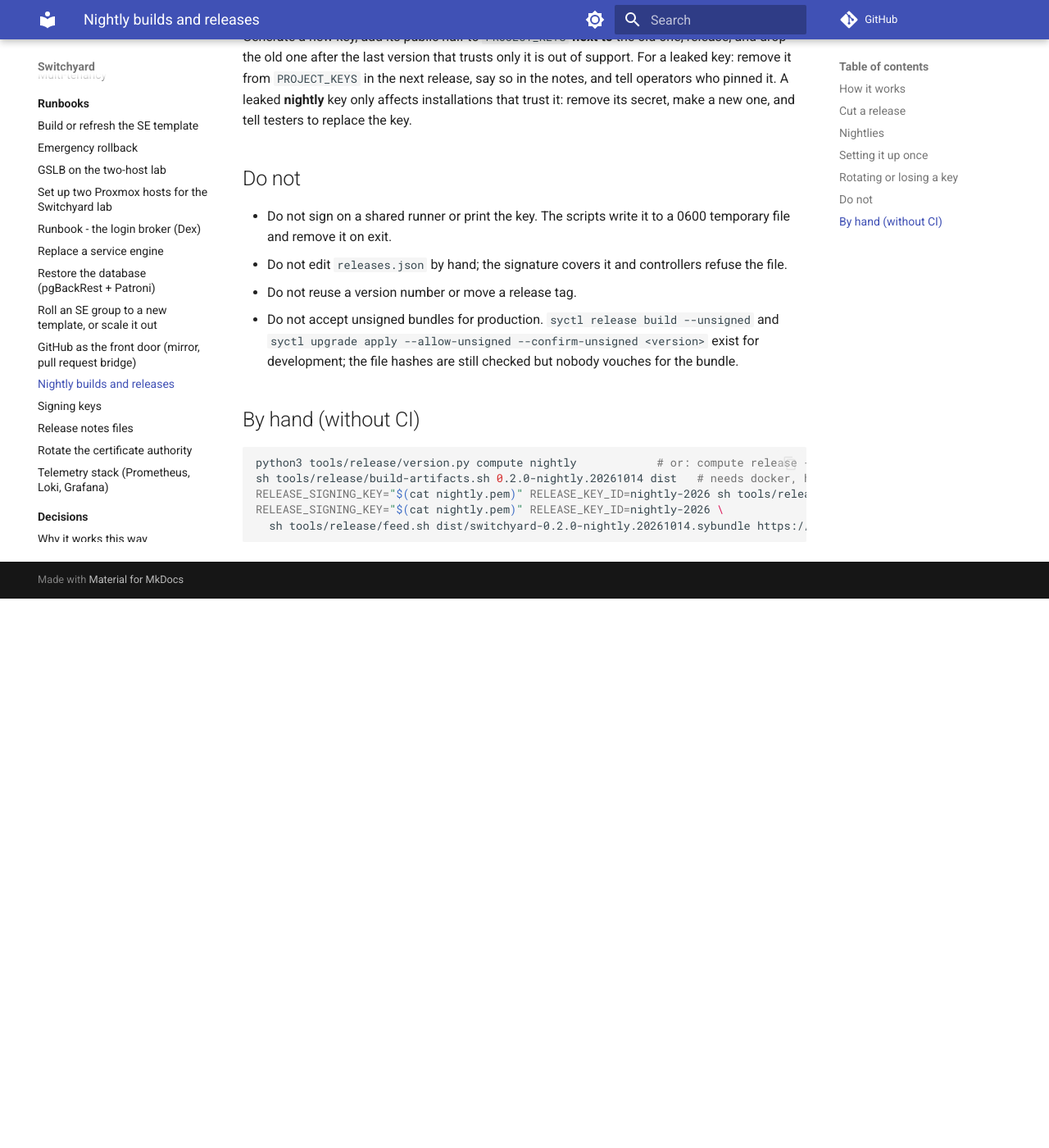
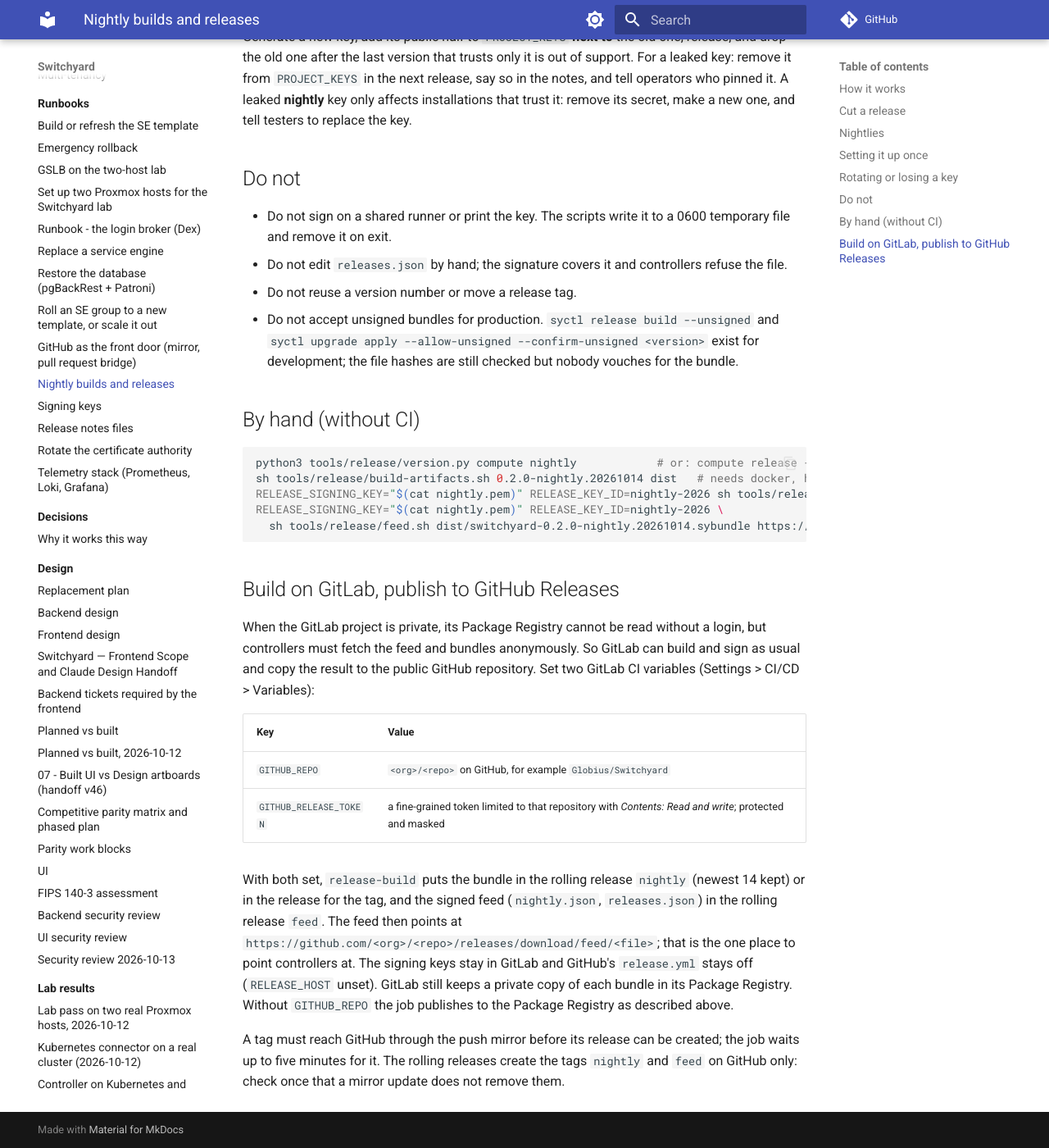
Before and after one commit to Globius/Switchyard, an MkDocs documentation site: the page built from docs/runbooks/release.md, in a window 1280 px wide and 1400 px high, scrolled down 3077 px. Shown: the whole window at 82% size. Built offline with MkDocs 1.6.1 and Material for MkDocs 9.7.7, drawn with Linux system fonts in a browser that asks for light colours; comment, search, counter and statistics services are not loaded; before the commit the page ends 3807 px from its top, so only the background shows below that.

Commit message:
Release: GitLab builds and signs, then publishes to GitHub Releases when GITHUB_REPO is set
Controllers read the feed anonymously and the GitLab project is private, so the public copy lives in the GitHub
rolling releases nightly and feed (and a release per tag). Without GITHUB_REPO nothing changes.

Co-Authored-By: Claude Sonnet 5.5 <noreply@anthropic.com>

````diff
--- a/docs/adr/0206-nightly-and-release-builds.md
+++ b/docs/adr/0206-nightly-and-release-builds.md
@@ -37,7 +37,8 @@ install, releases cut when we are ready (`0.1.0`, `1.0.0`, release candidates),
   `.gitlab-ci.yml` job for job (and the UI check is new on both).
 - **One host publishes.** The CI variable `RELEASE_HOST` (`gitlab` by default, or `github`) decides; the other host still runs the checks.
   Otherwise a tag would produce two different signed bundles. Feeds live in one fixed place per host (GitLab: Package Registry
-  `switchyard-feed/latest/`; GitHub: the rolling release `feed`).
+  `switchyard-feed/latest/`; GitHub: the rolling release `feed`). GitLab can also build and sign, then copy the bundle and feed to GitHub
+  Releases when `GITHUB_REPO` and `GITHUB_RELEASE_TOKEN` are set, which is how a private GitLab serves a public feed (release runbook).
 
 ## Consequences
 
--- a/docs/runbooks/release.md
+++ b/docs/runbooks/release.md
@@ -111,3 +111,23 @@ RELEASE_SIGNING_KEY="$(cat nightly.pem)" RELEASE_KEY_ID=nightly-2026 sh tools/re
 RELEASE_SIGNING_KEY="$(cat nightly.pem)" RELEASE_KEY_ID=nightly-2026 \
   sh tools/release/feed.sh dist/switchyard-0.2.0-nightly.20261014.sybundle https://example.com/b.sybundle dist/nightly.json
 ```
+
+## Build on GitLab, publish to GitHub Releases
+
+When the GitLab project is private, its Package Registry cannot be read without a login, but controllers must fetch the feed and bundles
+anonymously. So GitLab can build and sign as usual and copy the result to the public GitHub repository. Set two GitLab CI variables
+(Settings > CI/CD > Variables):
+
+| Key | Value |
+| --- | --- |
+| `GITHUB_REPO` | `<org>/<repo>` on GitHub, for example `Globius/Switchyard` |
+| `GITHUB_RELEASE_TOKEN` | a fine-grained token limited to that repository with *Contents: Read and write*; protected and masked |
+
+With both set, `release-build` puts the bundle in the rolling release `nightly` (newest 14 kept) or in the release for the tag, and the signed
+feed (`nightly.json`, `releases.json`) in the rolling release `feed`. The feed then points at
+`https://github.com/<org>/<repo>/releases/download/feed/<file>`; that is the one place to point controllers at. The signing keys stay in GitLab and
+GitHub's `release.yml` stays off (`RELEASE_HOST` unset). GitLab still keeps a private copy of each bundle in its Package Registry. Without
+`GITHUB_REPO` the job publishes to the Package Registry as described above.
+
+A tag must reach GitHub through the push mirror before its release can be created; the job waits up to five minutes for it. The rolling
+releases create the tags `nightly` and `feed` on GitHub only: check once that a mirror update does not remove them.
````
Also changed, not shown: .gitlab-ci.yml (+36 -6 lines).
